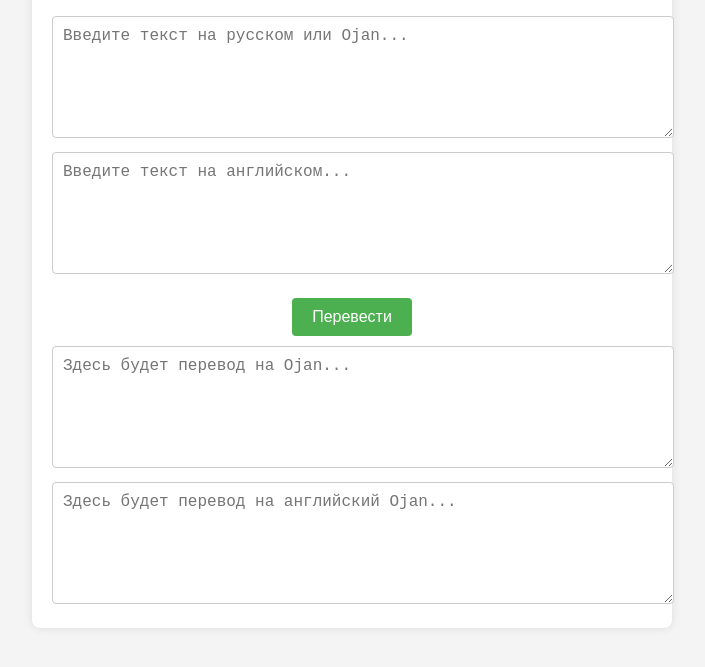
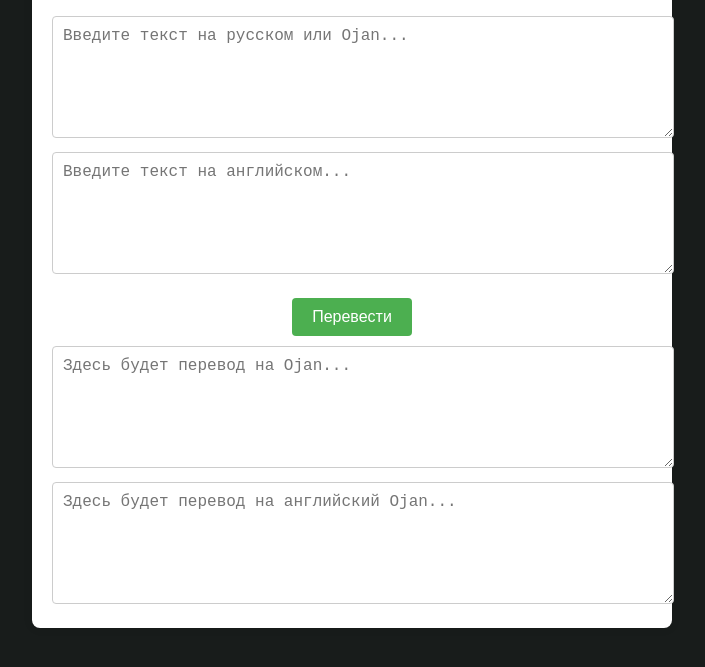
Before and after one commit to WawesDEV/ojan, a plain HTML site: page index.html in a window 1280 px wide. Shown: the part 133-800 px from the top of the page, without its empty margins (288-993 px from the left). Drawn offline with Linux system fonts and the light colour scheme.

Commit message:
Update index.html

```diff
--- a/index.html
+++ b/index.html
@@ -6,7 +6,7 @@
     <title>Переводчик Ojan</title>
     <style>
         body {
-            background-color: #f4f4f4;
+            background-color: #181c1b;
             font-family: Arial, sans-serif;
             display: flex;
             justify-content: center;
```
